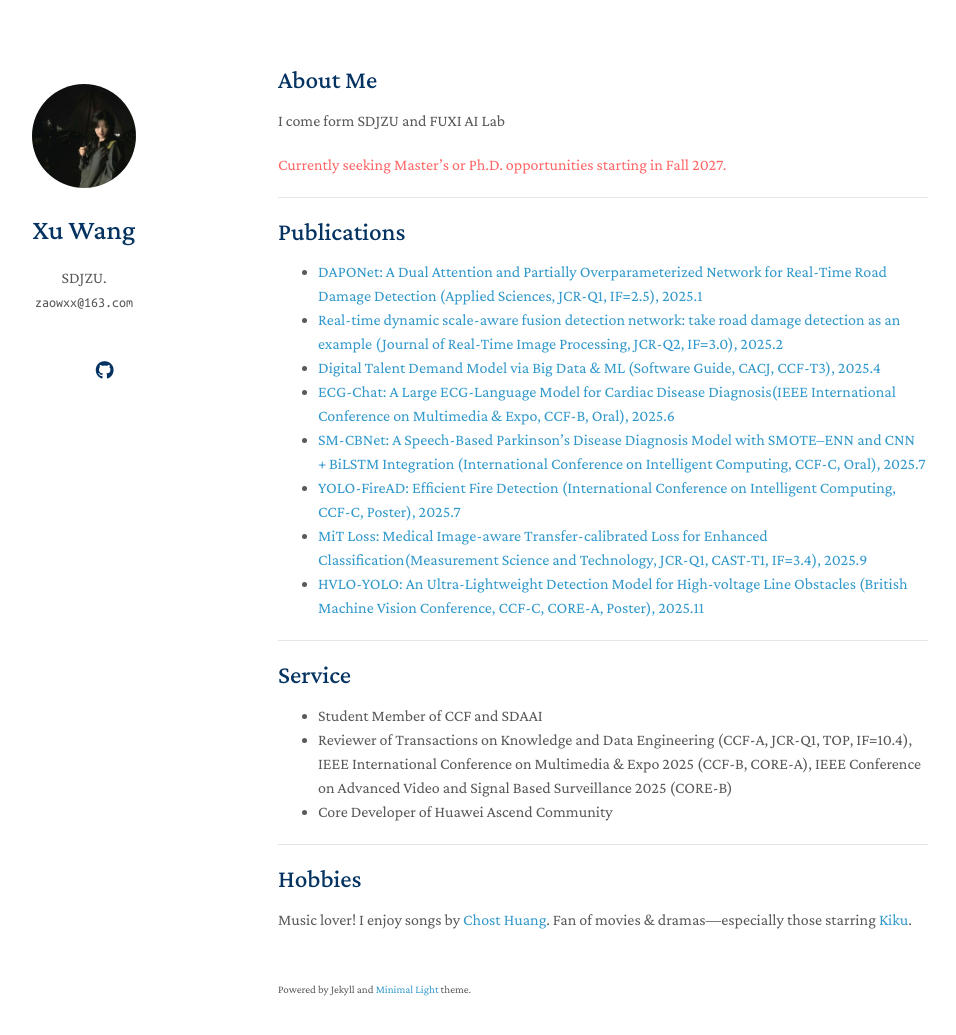
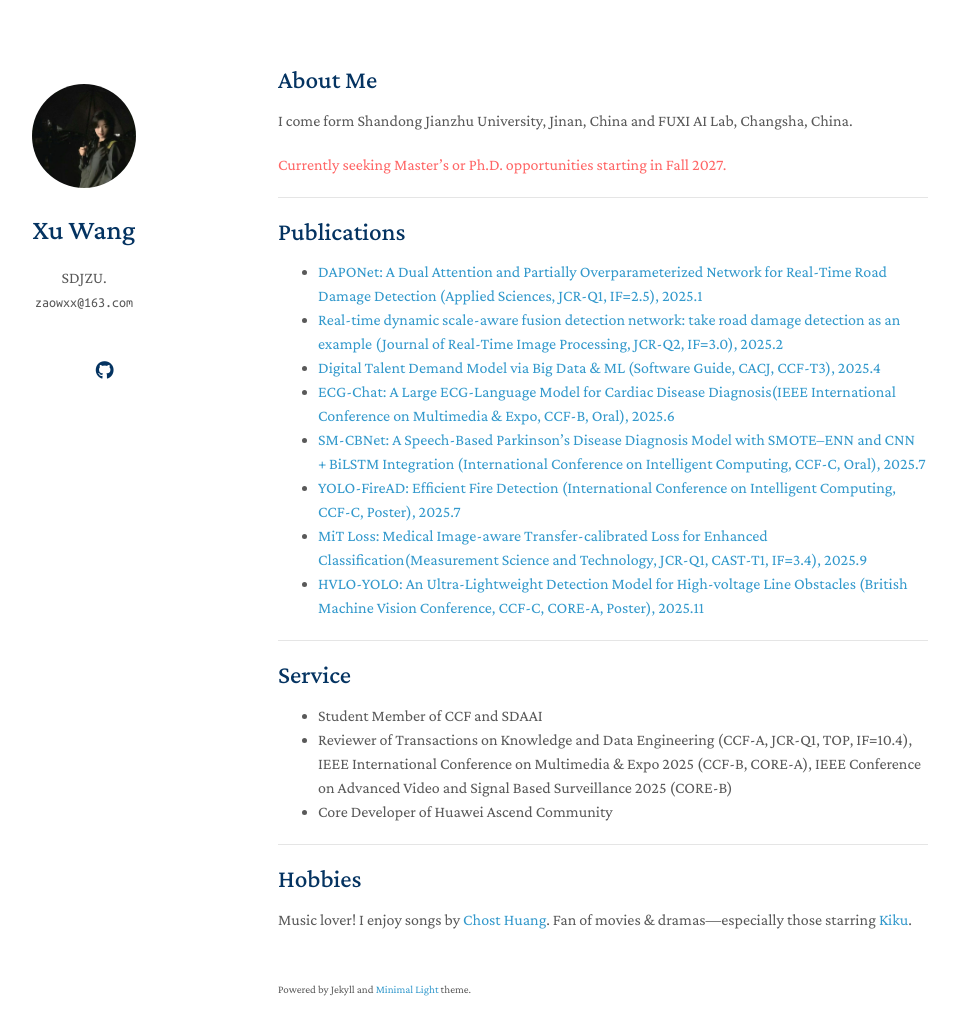
Before and after one commit to 17B331/17b331.github.io, a Jekyll site: the page built from index.md, in a window 1280 px wide and 1070 px high. Shown: the top 1035 px of the window, without its empty margins (192-1148 px from the left). Built offline with Jekyll 4.4.1, drawn with Linux system fonts in a browser that asks for light colours; a style sheet for code colours, icons or effects is not loaded; our own code applies the rules of GitHub Pages for plain Markdown files.

Commit message:
Update index.md

```diff
--- a/index.md
+++ b/index.md
@@ -4,7 +4,7 @@ layout: homepage
 
 ## About Me
 
-I come form SDJZU and FUXI AI Lab
+I come form Shandong Jianzhu University, Jinan, China and FUXI AI Lab, Changsha, China.
 
 <span style="color:#FF6666">Currently seeking Master's or Ph.D. opportunities starting in Fall 2027.</span>
 
```
